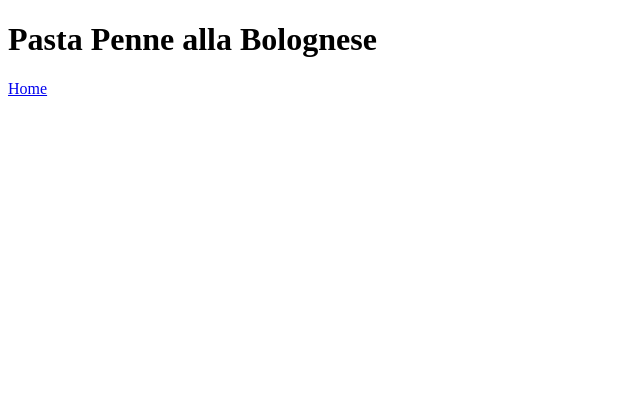
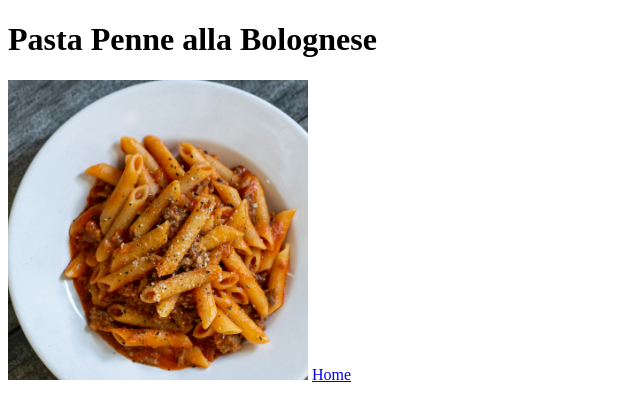
Before and after one commit to angelica-projects/odin-recipes, a plain HTML site: page recipes/pasta.html in a window 1280 px wide. Shown: the whole page, without its empty margins (0-640 px from the left). Drawn offline with Linux system fonts and the light colour scheme.

Commit message:
Add pasta image to pasta.html

```diff
--- a/recipes/pasta.html
+++ b/recipes/pasta.html
@@ -6,6 +6,7 @@
     </head>
     <body>
         <h1>Pasta Penne alla Bolognese</h1>
+        <img src="../images/pasta.jpg" width="300" alt="Penne alla Bolognese pasta plate">
         <a href="../index.html">Home</a>
     </body>
 </html>
```
